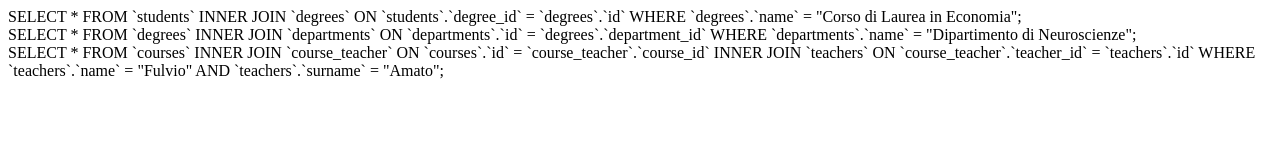
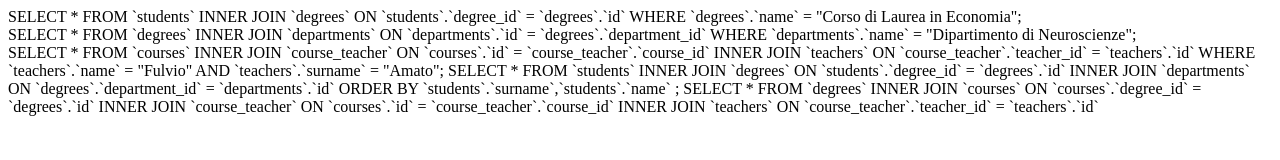
Before and after one commit to alessandrob17/db-university, a plain HTML site: page query2.html in a window 1280 px wide. Drawn offline with Linux system fonts and the light colour scheme.

Commit message:
FEAT update

```diff
--- a/query2.html
+++ b/query2.html
@@ -36,6 +36,23 @@
 
     <!-- Selezionare tutti gli studenti con i dati relativi al corso di laurea a cui sono iscritti e il
      relativo dipartimento, in ordine alfabetico per cognome e nome -->
+    SELECT * FROM `students`
+    INNER JOIN `degrees`
+    ON `students`.`degree_id` = `degrees`.`id`
+    INNER JOIN `departments`
+    ON `degrees`.`department_id` = `departments`.`id`
+    ORDER BY `students`.`surname`,`students`.`name` ;
+
+    <!-- Selezionare tutti i corsi di laurea con i relativi corsi e insegnanti -->
+    SELECT * FROM `degrees`
+    INNER JOIN `courses`
+    ON `courses`.`degree_id` = `degrees`.`id`
+    INNER JOIN `course_teacher`
+    ON `courses`.`id` = `course_teacher`.`course_id`
+    INNER JOIN `teachers`
+    ON `course_teacher`.`teacher_id` = `teachers`.`id`
+
+    <!-- Selezionare tutti i docenti che insegnano nel Dipartimento di Matematica (54) -->
 
 
 </body>
```
